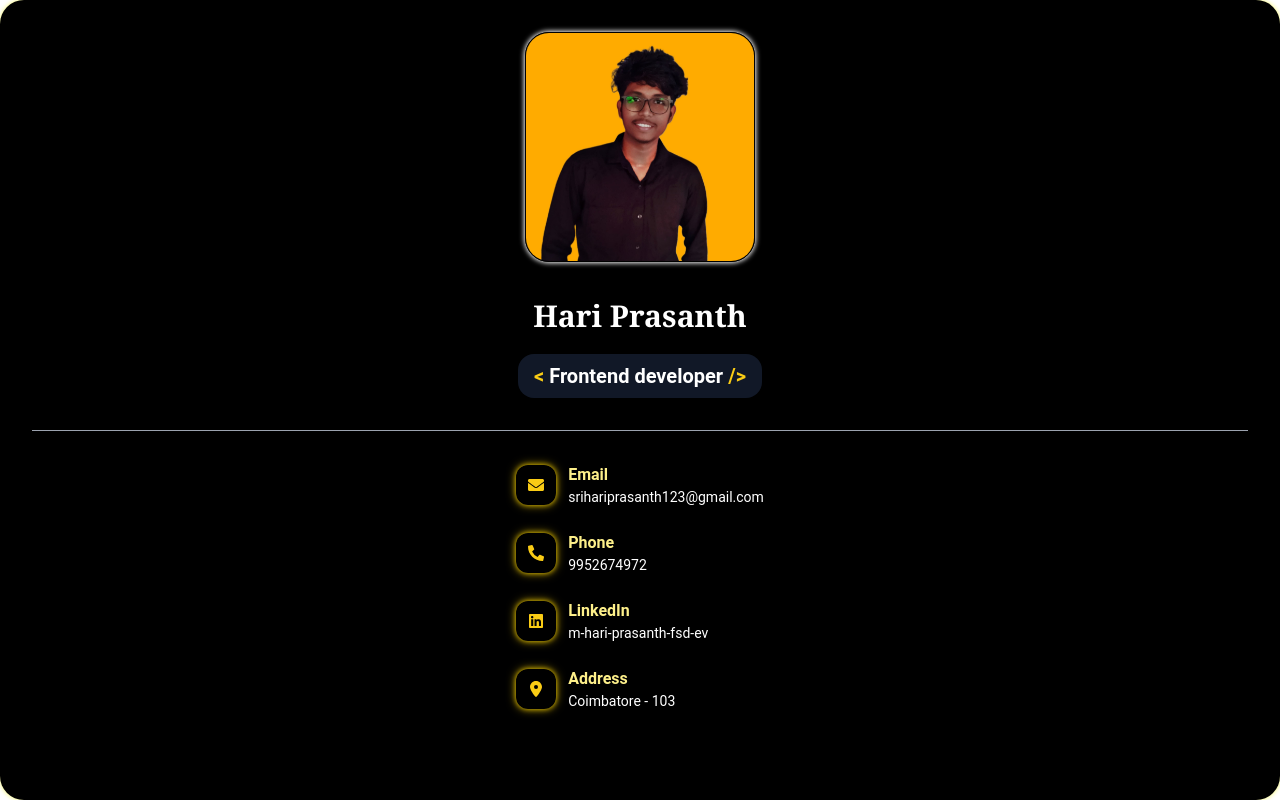
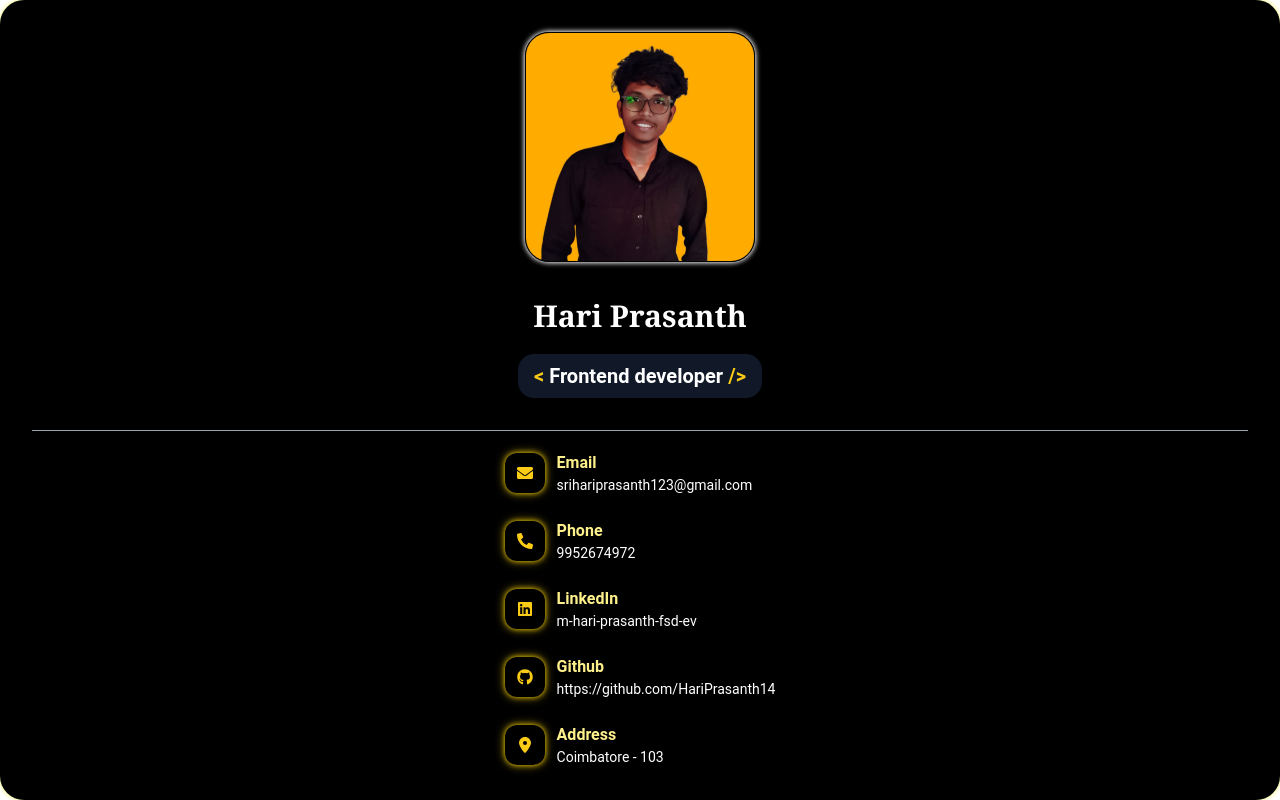
Before and after one commit to HariPrasanth14/Portfolio-Hari-Prasanth, a React (Vite) app in the folder portfolio/: page /sidebar in a window 1280 px wide. Built offline with nearby package versions, Linux system fonts and the light colour scheme.

Commit message:
feat: contact section updated

```diff
--- a/portfolio/src/components/sidebar.jsx
+++ b/portfolio/src/components/sidebar.jsx
@@ -1,4 +1,4 @@
-import { FaEnvelope, FaLinkedin, FaPhoneAlt } from 'react-icons/fa';
+import { FaEnvelope, FaGit, FaGithub, FaLinkedin, FaPhoneAlt } from 'react-icons/fa';
 import dpImg from '../assets/dp.jpg';
 import { FaLocationDot } from 'react-icons/fa6';
 import { useEffect, useState } from 'react';
@@ -122,7 +122,8 @@ useEffect(()=>{
       </p>
 
       <hr className="
-        my-8
+        mt-8
+        mb-5
         w-full
         border-gray-400
       " />
@@ -145,11 +146,17 @@ useEffect(()=>{
           link="https://www.linkedin.com/in/m-hari-prasanth-fsd-ev/"
         />
         <ContactItem
-          Icon={FaLocationDot}
-          title="Address"
-          content="Coimbatore - 103"
+          Icon={FaGithub}
+          title="Github"
+          content="https://github.com/HariPrasanth14"
           link="/contact"
         />
+      <ContactItem
+        Icon={FaLocationDot}
+        title="Address"
+        content="Coimbatore - 103"
+        link="/contact"
+      />
       </div>
     </div>
   );
```
